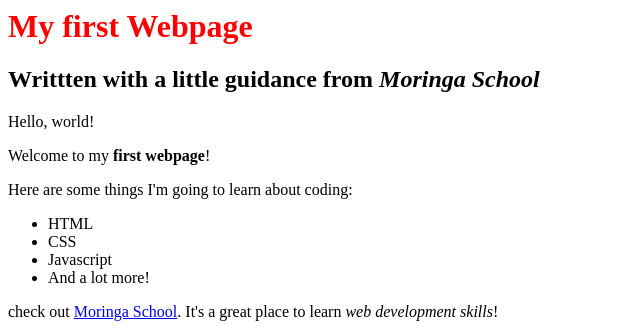
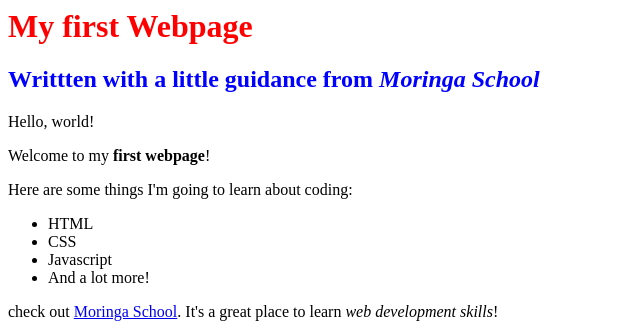
Before and after one commit to AugustineOchieng/git, a plain HTML site: page index.html in a window 1280 px wide. Shown: the top 334 px of the page, without its empty margins (0-640 px from the left). Drawn offline with Linux system fonts and the light colour scheme; a web font is replaced by a local one.

Commit message:
styled h2

```diff
--- a/css/styles.css
+++ b/css/styles.css
@@ -1,3 +1,6 @@
 h1{
   color:red
 }
+h2{
+  color: blue;
+}
```
